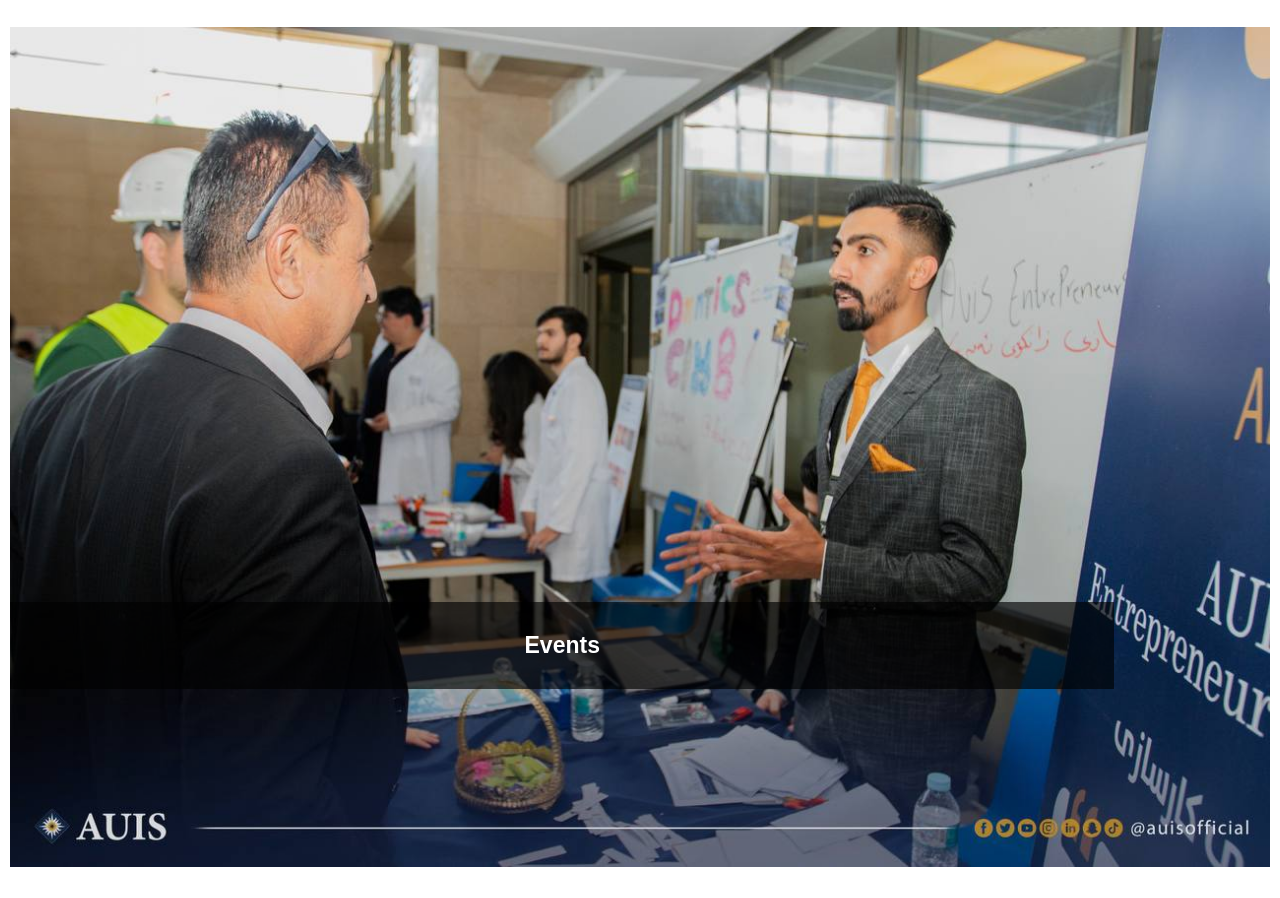
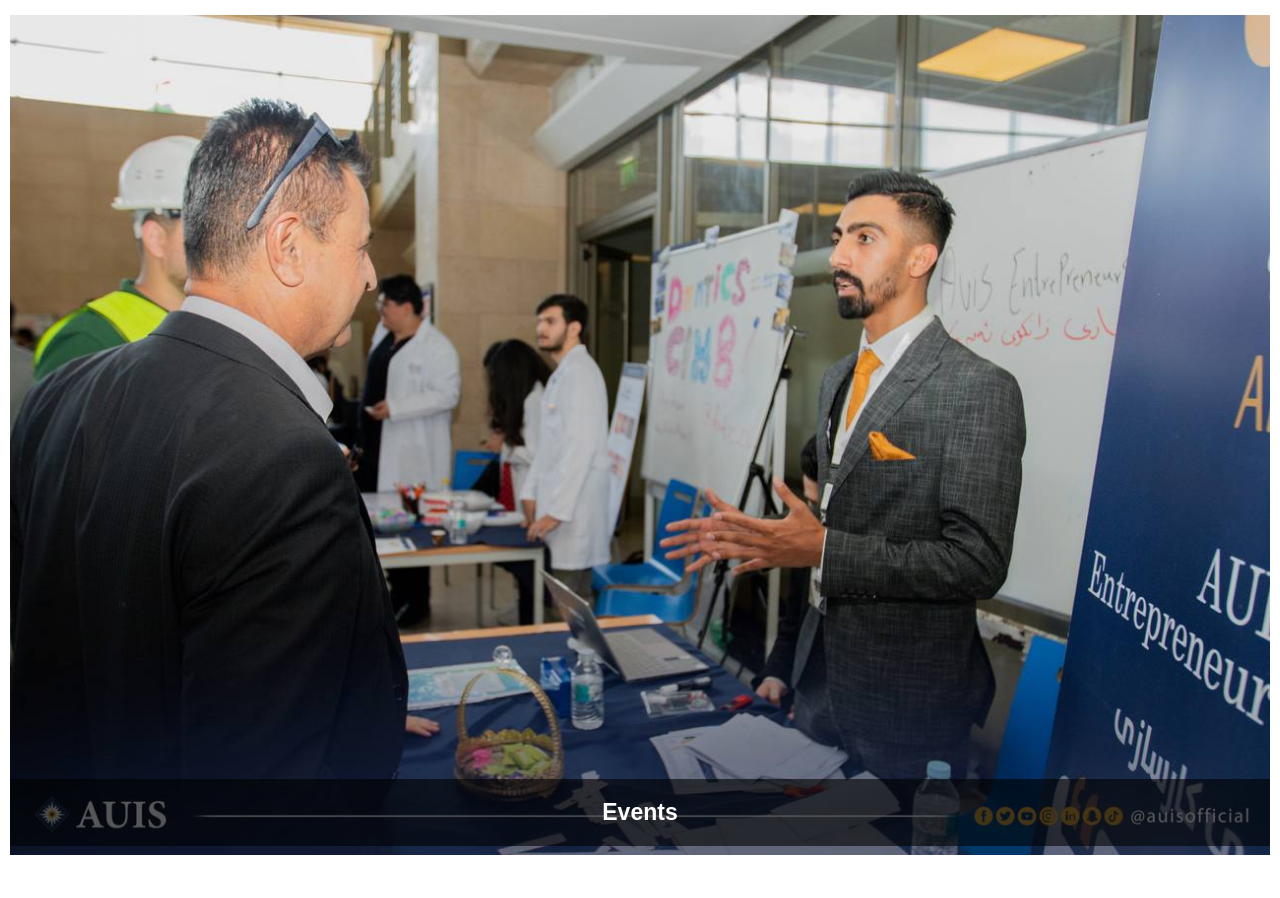
Before and after one commit to barezzali2/AEC-Club-New-V, a plain HTML site: page index.html in a window 1280 px wide. Shown: the part 227-1125 px from the top of the page. Drawn offline with Linux system fonts and the light colour scheme.

Commit message:
Fixed positioning

```diff
--- a/styles/styles.css
+++ b/styles/styles.css
@@ -18,12 +18,12 @@ header {
 
 header nav {
     float: right;
-    margin-top: 15%;
+    margin-top: 11%;
 }
 
 
 header .logo-img {
-    width: 100px;
+    width: 88px;
     margin-left: -5%;
     background-color: #ffffff;
     /* padding: 4px 4px; */
@@ -46,7 +46,7 @@ header .logo-img {
 nav {
     position: absolute;
     top: 70px;
-    right: 20px;
+    right: 17px;
     display: none;
     flex-direction: column;
     background-color: #172a54;
@@ -56,6 +56,7 @@ nav {
     opacity: 0; /* Start fully transparent */
     transform: translateY(-20px); /* Start slightly above */
     transition: opacity 0.5s ease-in-out, transform 0.5s ease-in-out; /* Smooth transition */
+    z-index: 1;
 }
 
 nav a {
@@ -169,37 +170,37 @@ main .container-home .rect1 img,
     width: 100%;
 }
 
-.container-home
-.rect1 ,
- .rect2 ,
-  .rect3 ,
-   .rect4 ,
-    .rect5 ,
-     .rect6 {
-        /* background-color: #172a54; */
-        /* padding: 20px; */
-        margin-bottom: 40px;
-     }
+.container-home .rect1,
+.container-home .rect2,
+.container-home .rect3,
+.container-home .rect4,
+.container-home .rect5,
+.container-home .rect6 {
+    position: relative; /* To position the text overlay relative to the container */
+    margin-bottom: 40px;
+}
 
 
-.container-home
-.rect1 h3,
-.rect2 h3,
- .rect3 h3,
-  .rect4 h3,
-   .rect5 h3,
-    .rect6 h3{
-        position: absolute;
-        color: white;
-        background-color: rgba(0, 0, 0, 0.64);
-        padding: 30px;
-        margin-top: -21%;
-        text-align: center;
-        justify-content: center;
-        width: 81.6%;
-        font-size: 23px;
 
-    }
+.container-home .rect1 a h3,
+.container-home .rect2 a h3,
+.container-home .rect3 a h3,
+.container-home .rect4 a h3,
+.container-home .rect5 a h3,
+.container-home .rect6 a h3 {
+    position: absolute; /* Absolute positioning for the overlay */
+    bottom: 0; /* Sticks the overlay to the bottom of the container */
+    width: 100%; /* Ensures the overlay spans the container's width */
+    background-color: rgba(0, 0, 0, 0.6); /* Semi-transparent black background */
+    color: white; /* White text for contrast */
+    text-align: center; /* Centers the text */
+    font-size: 23px; /* Adjust text size as needed */
+    padding: 20px 0; /* Adds vertical padding for the text */
+    margin: 1% 0; /* Removes default margin */
+}
+
+
+
 
 
 footer{
```
